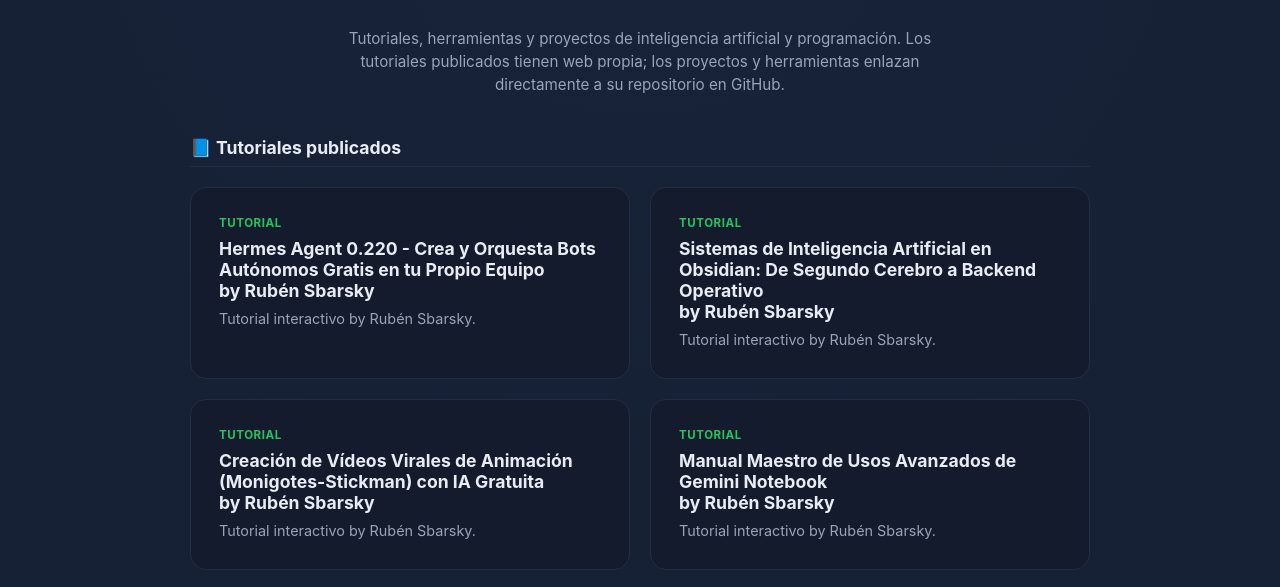
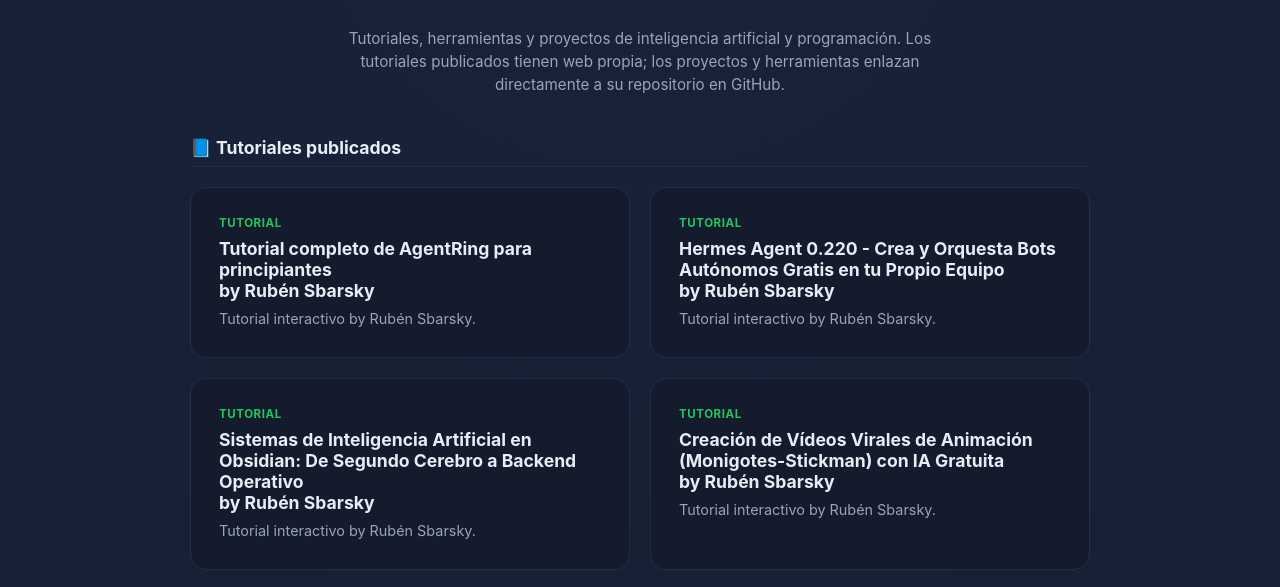
Before and after one commit to rubenurbano/tutoriales-ai, a plain HTML site: page index.html in a window 1280 px wide. Shown: the part 180-767 px from the top of the page. Drawn offline with Linux system fonts and the light colour scheme.

Commit message:
Añadir tutorial AgentRing

```diff
--- a/index.html
+++ b/index.html
@@ -120,6 +120,12 @@
 
   <h2 class="group-title">📘 Tutoriales publicados</h2>
   <div class="grid">
+    <a class="card" href="https://rubenurbano.github.io/tutorial-completo-de-agentring-para-principiantes/">
+      <span class="tag tutorial">Tutorial</span>
+      <h3>Tutorial completo de AgentRing para principiantes<br>by Rubén Sbarsky</h3>
+      <p>Tutorial interactivo by Rubén Sbarsky.</p>
+    </a>
+
     <a class="card" href="https://rubenurbano.github.io/hermes-agent-0-220-crea-y-orquesta-bots-autonomos-gratis-en-tu-propio-equipo/">
       <span class="tag tutorial">Tutorial</span>
       <h3>Hermes Agent 0.220 - Crea y Orquesta Bots Autónomos Gratis en tu Propio Equipo<br>by Rubén Sbarsky</h3>
```
